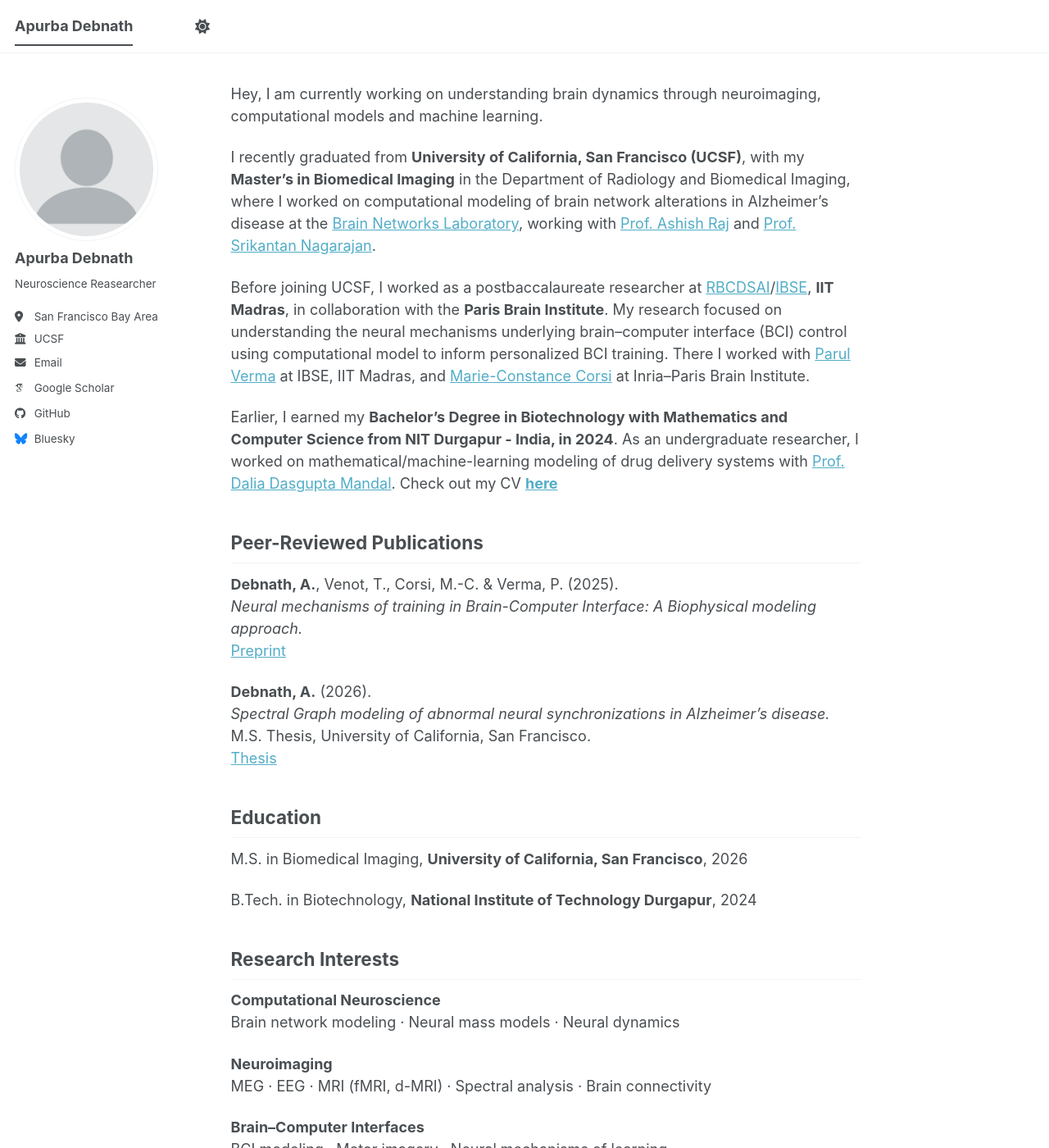
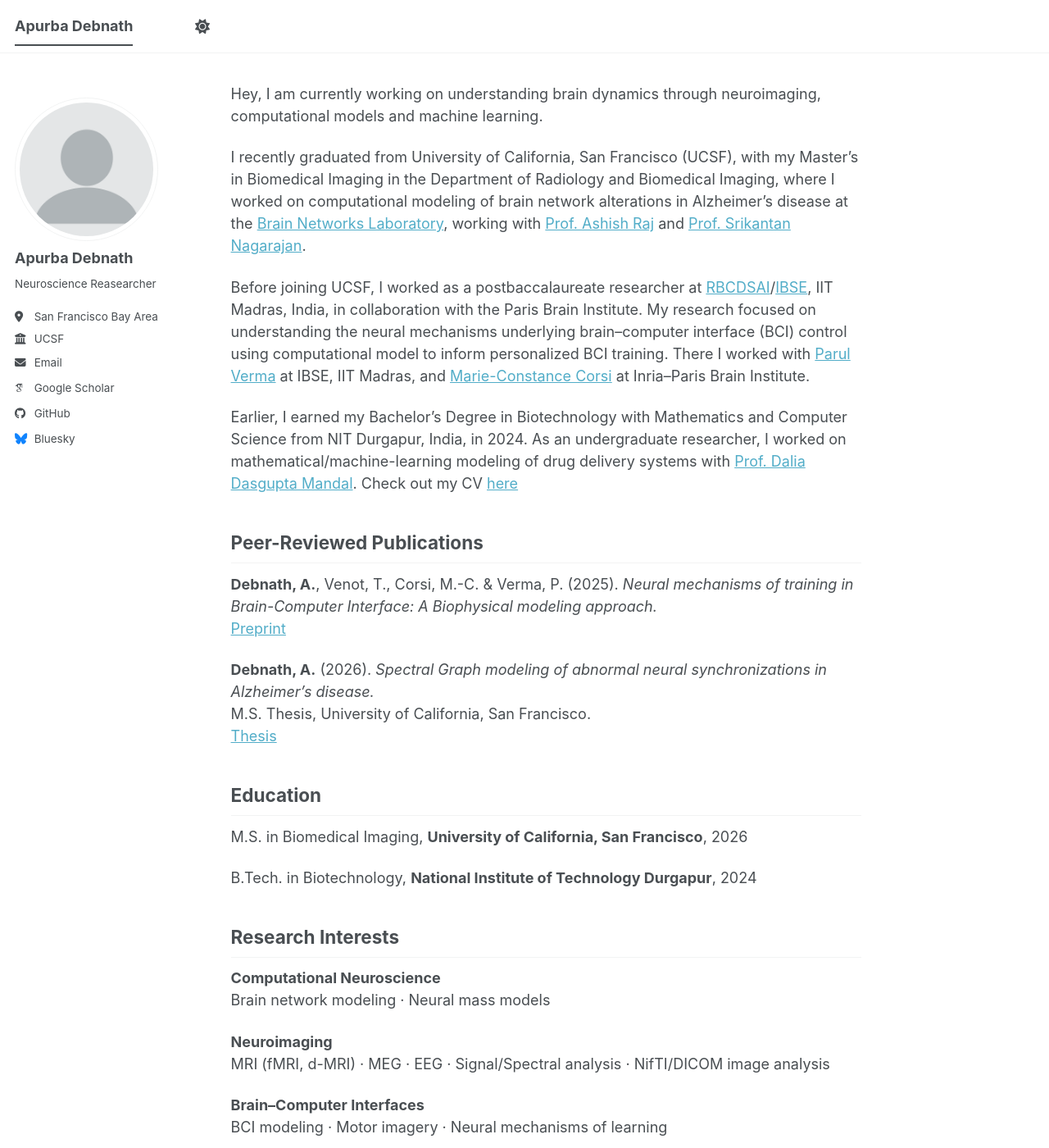
Before and after one commit to ApurbaApd/ApurbaApd.github.io, a Jekyll site: the page built from _pages/about.md, in a window 1280 px wide and 1400 px high. Shown: the whole window at 82% size. Built offline with Jekyll 4.4.1, drawn with Linux system fonts in a browser that asks for light colours; some web fonts are replaced; a script bundle is joined from its source files by our own code; library files that are not in the unit come from our copies.

Commit message:
Revise about page with updated education and research info
Updated educational background and research details, including institution names and formatting for clarity.

```diff
--- a/_pages/about.md
+++ b/_pages/about.md
@@ -6,37 +6,35 @@ author_profile: true
 Hey, I am currently working on understanding brain dynamics
 through neuroimaging, computational models and machine learning.
 
-I recently graduated from **University of
-California, San Francisco (UCSF)**, with my **Master's in Biomedical Imaging** in the Department of Radiology and Biomedical Imaging, where I worked on computational modeling of
+I recently graduated from University of
+California, San Francisco (UCSF), with my Master's in Biomedical Imaging in the Department of Radiology and Biomedical Imaging, where I worked on computational modeling of
 brain network alterations in Alzheimer's disease at the
 [Brain Networks Laboratory](https://rajlab.ucsf.edu), working with
 [Prof. Ashish Raj](https://radiology.ucsf.edu/people/ashish-raj) and
 [Prof. Srikantan Nagarajan](https://radiology.ucsf.edu/people/srikantan-nagarajan).
 
-Before joining UCSF, I worked as a postbaccalaureate researcher at [RBCDSAI](https://rbcdsai.iitm.ac.in/)/[IBSE](https://ibse.iitm.ac.in), **IIT Madras**, in
-collaboration with the **Paris Brain Institute**. My research focused on
+Before joining UCSF, I worked as a postbaccalaureate researcher at [RBCDSAI](https://rbcdsai.iitm.ac.in/)/[IBSE](https://ibse.iitm.ac.in), IIT Madras, India, in
+collaboration with the Paris Brain Institute. My research focused on
 understanding the neural mechanisms underlying brain–computer interface
 (BCI) control using computational model to inform personalized BCI
 training. There I worked with [Parul Verma](https://ibse.iitm.ac.in/people/parul_verma/) at IBSE, IIT Madras, and
 [Marie-Constance Corsi](https://parisbraininstitute.org/collaborators/corsi-marie-constance) at Inria–Paris Brain Institute.
 
-Earlier, I earned my **Bachelor's Degree in Biotechnology with Mathematics and Computer Science
-from NIT Durgapur - India, in 2024**. As an undergraduate researcher, I worked
+Earlier, I earned my Bachelor's Degree in Biotechnology with Mathematics and Computer Science
+from NIT Durgapur, India, in 2024. As an undergraduate researcher, I worked
 on mathematical/machine-learning modeling of drug delivery systems with
-[Prof. Dalia Dasgupta Mandal](https://nitdgp.ac.in/department/biotechnology). Check out my CV **[here](files/Apurba_CV.pdf)**
+[Prof. Dalia Dasgupta Mandal](https://nitdgp.ac.in/department/biotechnology). Check out my CV [here](files/Apurba_CV.pdf)
 
 ## Peer-Reviewed Publications
 
 **Debnath, A.**, Venot, T., Corsi, M.-C. & Verma, P. (2025).
-*Neural mechanisms of training in Brain-Computer Interface: A Biophysical
-modeling approach.*
+*Neural mechanisms of training in Brain-Computer Interface: A Biophysical modeling approach.*
 [Preprint](https://doi.org/10.1101/2025.06.21.660834)
 
 **Debnath, A.** (2026).
-*Spectral Graph modeling of abnormal neural synchronizations in Alzheimer's
-disease.*
+*Spectral Graph modeling of abnormal neural synchronizations in Alzheimer's disease.*
 M.S. Thesis, University of California, San Francisco.
-[Thesis](https://www.proquest.com/dissertations-theses/spectral-graph-modeling-abnormal-neural/docview/3381514999/se-2?accountid=14525)
+[Thesis](https://escholarship.org/content/qt4k23z0mp/qt4k23z0mp.pdf)
 
 ## Education
 
@@ -47,10 +45,10 @@ B.Tech. in Biotechnology, **National Institute of Technology Durgapur**, 2024
 ## Research Interests
 
 **Computational Neuroscience**
-Brain network modeling · Neural mass models · Neural dynamics
+Brain network modeling · Neural mass models
 
 **Neuroimaging**
-MEG · EEG · MRI (fMRI, d-MRI) · Spectral analysis · Brain connectivity
+MRI (fMRI, d-MRI) · MEG · EEG · Signal/Spectral analysis · NifTI/DICOM image analysis
 
 **Brain–Computer Interfaces**
 BCI modeling · Motor imagery · Neural mechanisms of learning
```
